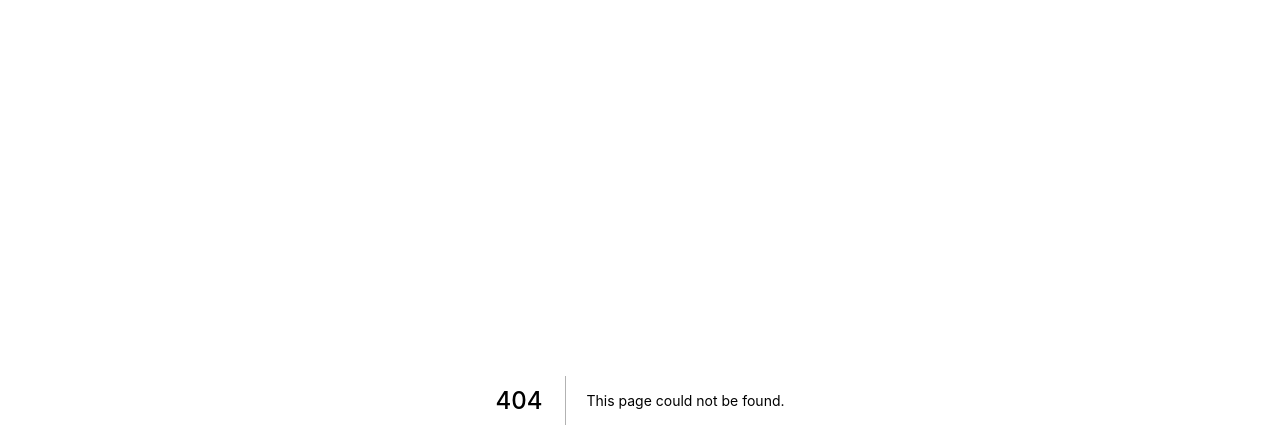
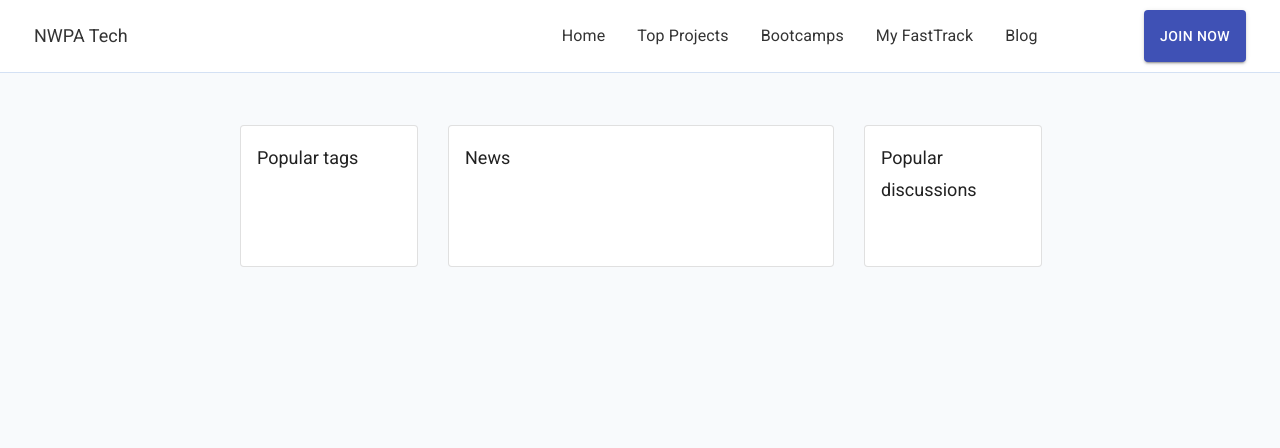
Before and after one commit to wolfymaster/nwpatech, a Next.js app: page /default in a window 1280 px wide. Before the commit this address had no page. Shown: the top 448 px of the page. Built offline with nearby package versions, Linux system fonts and the light colour scheme.

Commit message:
start nwpa homepage

```diff
--- /dev/null
+++ b/pages/default.js
@@ -0,0 +1,60 @@
+import { makeStyles } from '@material-ui/core/styles';
+import { Card, CardContent, Grid } from '@material-ui/core';
+import Layout from "../components/layout";
+import Header from "../components/header";
+
+const useStyles = makeStyles(() => ({
+    root: {
+        flexGrow: 1,
+        marginTop: '20px',
+    },
+    card: {
+        height: 140,
+        width: '100%',
+    },
+    grid: {
+        padding: '16px',
+    }
+}));
+
+export default function Default() {
+
+    const classes = useStyles();
+
+    return (
+        <div>
+            <Layout>
+                <Header />
+                <div className={classes.root}>
+                    <Grid container>
+                        <Grid item xs={12} className={classes.grid}>
+                            <Grid container justify="center" spacing={4} className={classes.grid}>
+                                <Grid key={1} item xs={2}>
+                                    <Card className={classes.card} variant="outlined">
+                                        <CardContent>
+                                            Popular tags
+                                        </CardContent>
+                                    </Card>
+                                </Grid>
+                                <Grid key={2} item xs={4}>
+                                    <Card className={classes.card} variant="outlined">
+                                        <CardContent>
+                                            News
+                                        </CardContent>
+                                    </Card>
+                                </Grid>
+                                <Grid key={3} item xs={2}>
+                                    <Card className={classes.card} variant="outlined">
+                                        <CardContent>
+                                            Popular discussions
+                                        </CardContent>
+                                    </Card>
+                                </Grid>
+                            </Grid>
+                        </Grid>
+                    </Grid>
+                </div>
+            </Layout>
+        </div>
+    )
+}
```
